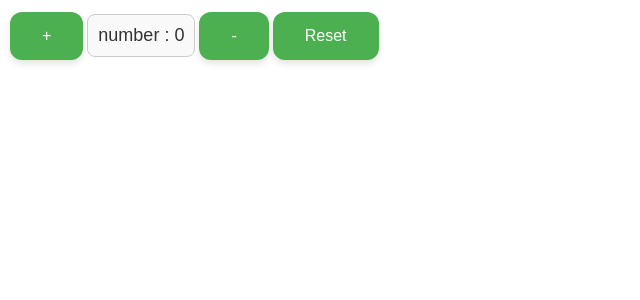
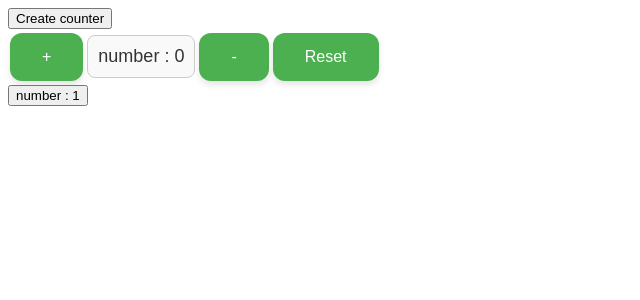
Before and after one commit to BGC-BootCamp-Team1/CounterPractice, an Angular app: page / in a window 1280 px wide. Shown: the top 300 px of the page, without its empty margins (0-640 px from the left). Built offline with nearby package versions, Linux system fonts and the light colour scheme.

Commit message:
feat: implement create button

```diff
--- a/src/app/app.component.html
+++ b/src/app/app.component.html
@@ -1 +1,2 @@
-<app-counter></app-counter>
+<!-- <app-counter></app-counter> -->
+<app-counter-group></app-counter-group>
--- a/src/app/app.module.ts
+++ b/src/app/app.module.ts
@@ -5,11 +5,13 @@ import { FormsModule } from '@angular/forms';
 import { AppRoutingModule } from './app-routing.module';
 import { AppComponent } from './app.component';
 import { CounterComponent } from './counter/counter.component';
+import { CounterGroupComponent } from './counter-group/counter-group.component';
 
 @NgModule({
   declarations: [
     AppComponent,
-    CounterComponent
+    CounterComponent,
+    CounterGroupComponent
   ],
   imports: [
     BrowserModule,
--- /dev/null
+++ b/src/app/counter-group/counter-group.component.html
@@ -0,0 +1,7 @@
+<button (click)="OnClickCreate()">Create counter</button>
+<div *ngFor="let counter of displayCounters"
+>
+<app-counter ></app-counter>
+</div>
+<button class = "sum-layout"
+> number : {{displayCounters.length}}</button>
--- /dev/null
+++ b/src/app/counter-group/counter-group.component.ts
@@ -0,0 +1,19 @@
+import { Component } from '@angular/core';
+
+@Component({
+  selector: 'app-counter-group',
+  templateUrl: './counter-group.component.html',
+  styleUrl: './counter-group.component.css'
+})
+export class CounterGroupComponent {
+  displayCounters: string[] = ['Counter'];
+  counters = [
+    { id: 1, count: 0 },
+    { id: 2, count: 0 },
+    { id: 3, count: 0 }
+  ];
+
+  public OnClickCreate(){
+    this.displayCounters.push('Counter')
+  }
+}
```
Also changed, not shown: src/app/counter-group/counter-group.component.css (added), 1 other file (tests, documents, lock files or other folders).
